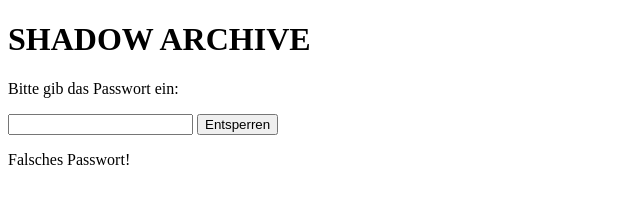
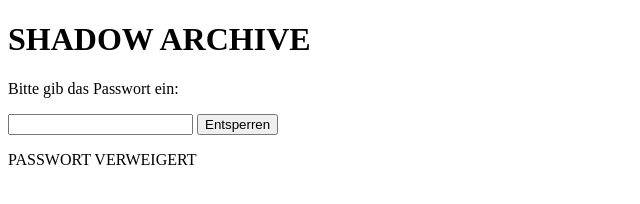
Before and after one commit to Lean-Stadler/shadow-repository, a plain HTML site: page index.html in a window 1280 px wide. Both pictures are taken after a click on the button "Entsperren". Shown: the whole page, without its empty margins (0-640 px from the left). Drawn offline with Linux system fonts and the light colour scheme.

Commit message:
Change error message for incorrect password

```diff
--- a/index.html
+++ b/index.html
@@ -32,7 +32,7 @@
             }
             else {
                 document.getElementById("secret").style.display = "none";
-                document.getElementById("message").innerText = "Falsches Passwort!";
+                document.getElementById("message").innerText = "PASSWORT VERWEIGERT";
             }
 
         }
```
